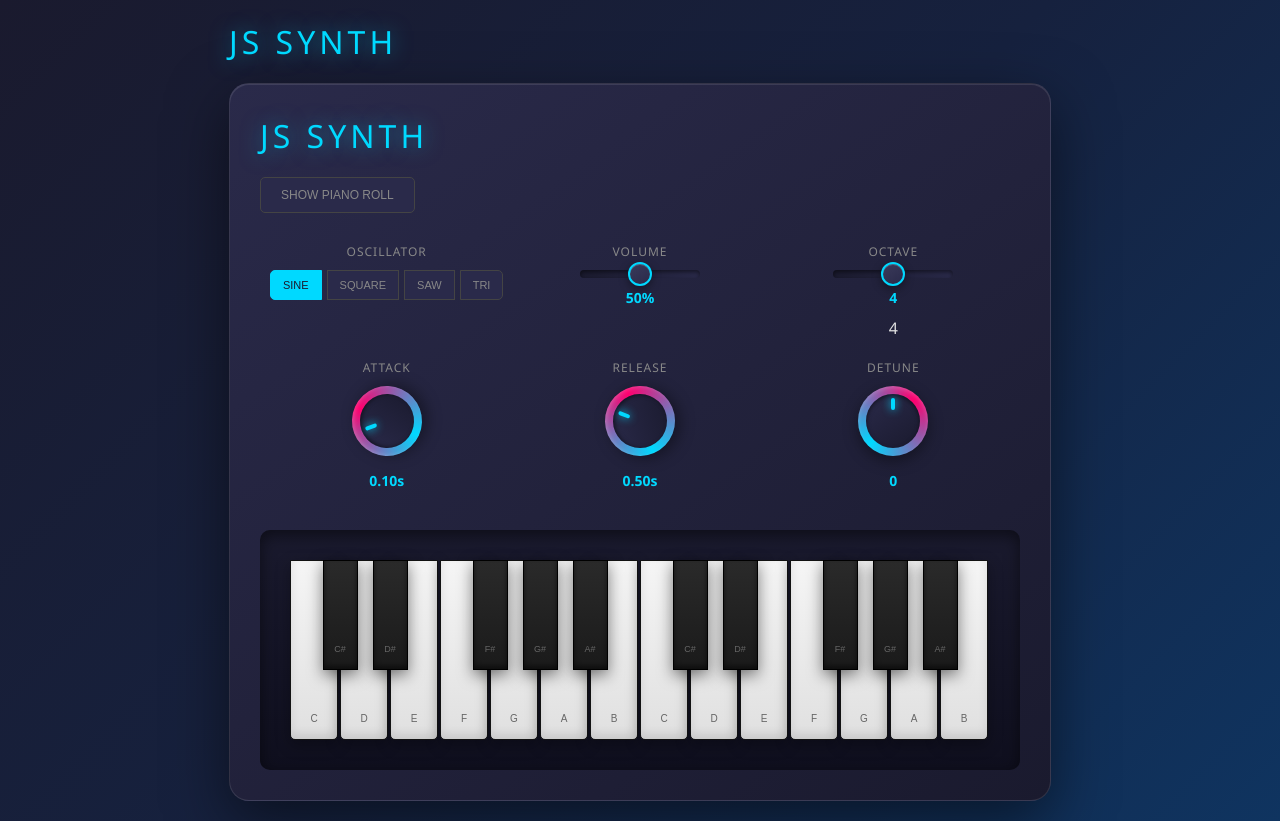
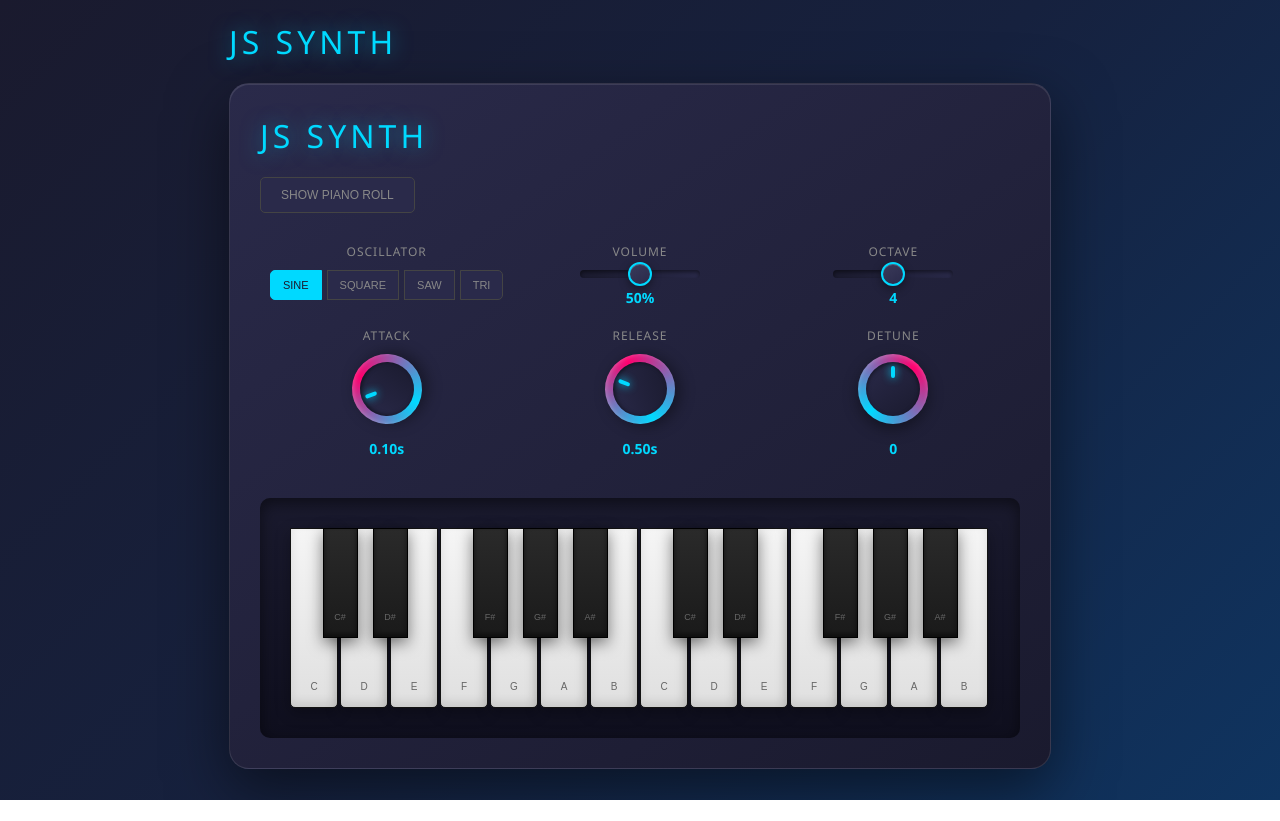
Before and after one commit to vladturda/vue-synth, a Vue app: page / in a window 1280 px wide. After the commit the page ends 800 px from the top, so only its background shows below. Built offline with nearby package versions, Linux system fonts and the light colour scheme.

Commit message:
Clean up

```diff
--- a/src/components/Synth.vue
+++ b/src/components/Synth.vue
@@ -37,7 +37,6 @@
       <div class="control-group">
         <label>Octave</label>
         <Slider v-model="params.octave" :min="2" :max="6" :step="1" showValue />
-        <span>{{ params.octave }}</span>
       </div>
 
       <div class="control-group">
```
